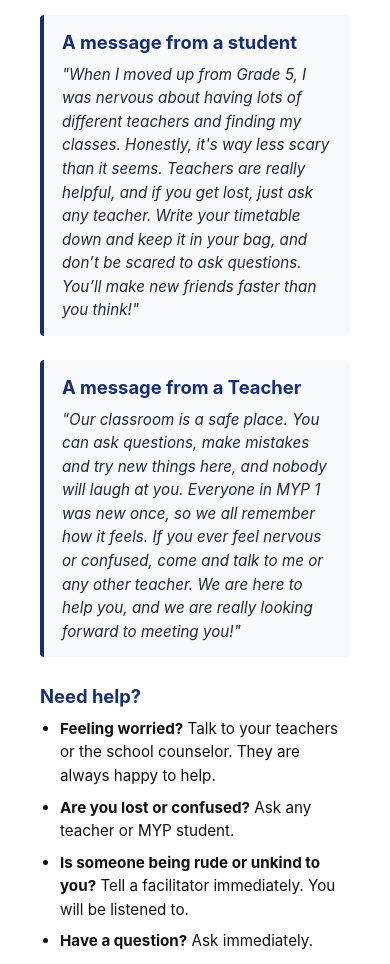
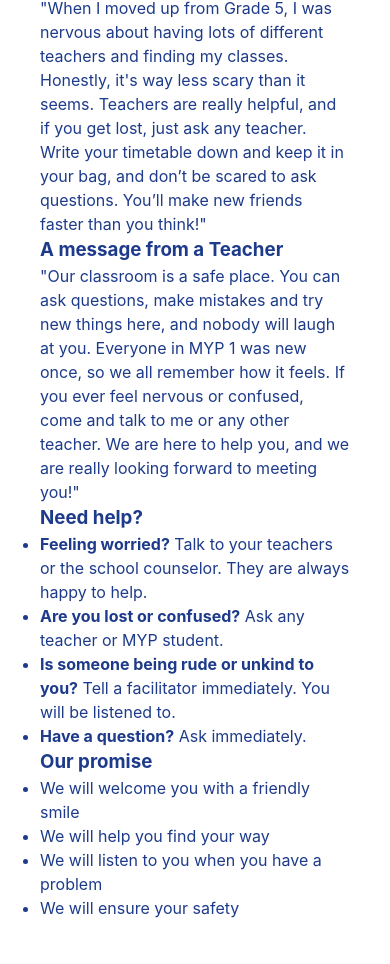
Before and after one commit to SwitchaRue-beep/Nana-Osei-Welcome-Package-PYP, a plain HTML site: page aboutus.html in a window 390 px wide. Shown: the part 1852-2816 px from the top of the page. Drawn offline with Linux system fonts and the light colour scheme.

Commit message:
Refactor CSS styles for consistency and responsiveness

```diff
--- a/style.css
+++ b/style.css
@@ -443,63 +443,6 @@
     flex-direction: column;
 }
 
-        .info-text {
-    font-size: 1rem;
-    line-height: 1.6;
-    color: #111111;
-    margin-bottom: 12px;
-}
-
-
-        .sub-heading {
-    font-size: 1.15rem;
-    font-weight: bold;
-    color: #182e6e;
-    margin-bottom: 6px;
-}
-
-
-        .message-box {
-    background-color: #f8fafc;
-    border-left: 4px solid #182e6e;
-    padding: 14px 18px;
-    border-radius: 4px;
-    margin: 12px 0;
-}
-
-        .quote-text {
-    font-size: 0.95rem;
-    line-height: 1.55;
-    color: #1e293b;
-    font-style: italic;
-}
-
-
-        .lists-grid {
-    display: grid;
-    grid-template-columns: 1fr 1fr;
-    gap: 20px;
-    margin-top: 14px;
-}
-
-        .myp-list {
-    padding-left: 20px;
-    font-size: 0.95rem;
-    line-height: 1.55;
-    color: #111111;
-}
-
-        .myp-list li {
-    margin-bottom: 8px;
-}
-
-
-        @media (max-width: 900px) {
-    .top-content-grid,
-    .lists-grid {
-        grid-template-columns: 1fr;
-    }
-}
 
         .footer-container {
             max-width: 1200px;
```
